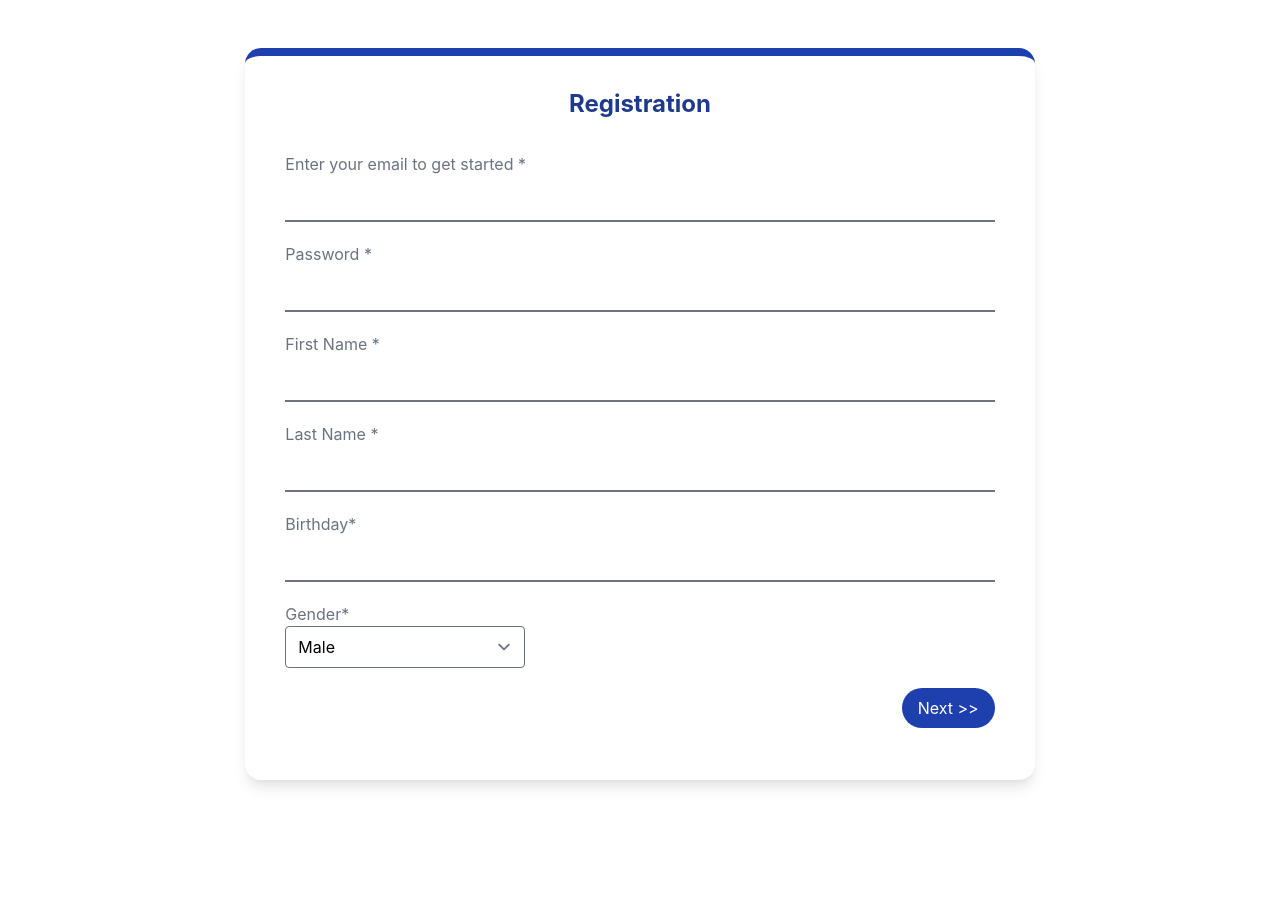
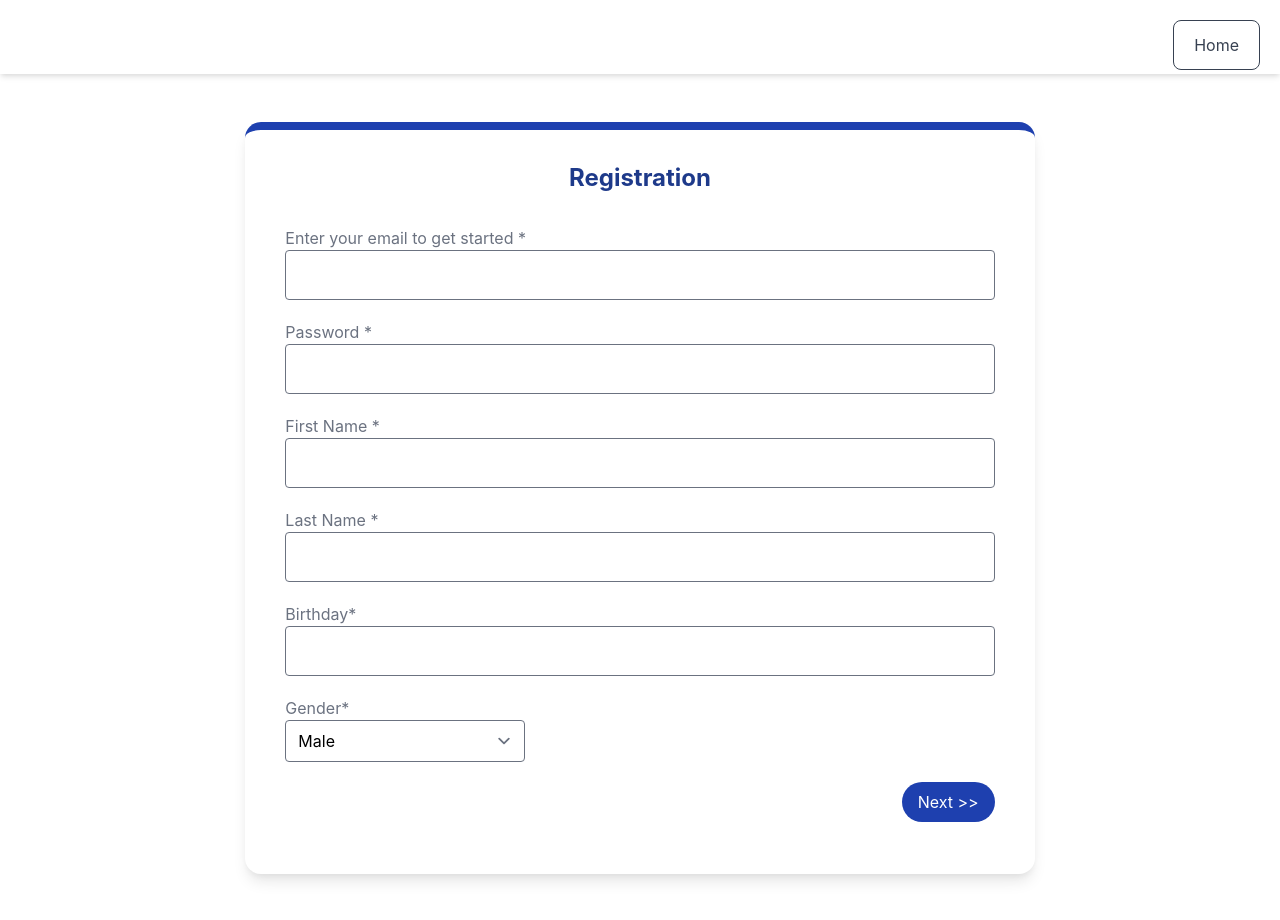
Before and after one commit to fe-bootcamp-2021/evently, a React (Create React App) app: page /signup in a window 1280 px wide. Before the commit the page ends 828 px from the top, so only its background shows below. Built offline with nearby package versions, Linux system fonts and the light colour scheme; no server answers.

Commit message:
feat: change signup style

```diff
--- a/src/components/Input/Input.jsx
+++ b/src/components/Input/Input.jsx
@@ -5,9 +5,10 @@ export default function Input({
   className,
   placeholder,
   onChange,
+  onClick,
   required,
   checked,
-  value
+  value,
 }) {
   return (
     <input
@@ -18,6 +19,7 @@ export default function Input({
       className={className}
       placeholder={placeholder}
       onChange={onChange}
+      onClick={onClick}
       required={required}
       checked={checked}
     />
--- a/src/components/SignUp/SignUp.jsx
+++ b/src/components/SignUp/SignUp.jsx
@@ -1,16 +1,26 @@
 import React, { useState } from "react";
+import { Link } from "react-router-dom";
+import { Routes } from "../../constants/routes";
+import { home } from "../../constants/constants";
+import Button from "../Button/Button";
 import SignUpFirst from "./SignUpFirst";
 import SignUpSecond from "./SignUpSecond";
+import { nav } from "./SignUp.style";
 
 export default function SignUp() {
   const [page, setPage] = useState(1);
   const [firstPageInfo, setFirstPageInfo] = useState(1);
   return (
     <>
+      <div className={nav}>
+        <Link to={Routes.unAuthenticated().path}>
+          <Button name={home} variant="buttonOutline" className="m-1 mr-5" />
+        </Link>
+      </div>
       {page === 1 ? (
         <SignUpFirst setFirstPageInfo={setFirstPageInfo} setPage={setPage} />
       ) : (
-        <SignUpSecond firstPageInfo={firstPageInfo}/>
+        <SignUpSecond firstPageInfo={firstPageInfo} />
       )}
     </>
   );
--- a/src/components/SignUp/SignUp.style.js
+++ b/src/components/SignUp/SignUp.style.js
@@ -1,7 +1,7 @@
 import classNames from "classnames/bind";
 
 export const containerSignUp = classNames(["min-h-screen", "p-0", "sm:p-12"]);
-
+export const nav = classNames(["shadow-md flex w-full justify-end"]);
 export const card = classNames([
   "mx-auto",
   "w-2/3",
@@ -32,21 +32,7 @@ export const items = classNames(["relative", "z-0", "w-full", "mb-5"]);
 export const label = classNames(["text-gray-500"]);
 
 export const input = classNames([
-  "pt-3",
-  "pb-2",
-  "block",
-  "w-full",
-  "px-0",
-  "mt-0",
-  "border-gray-500",
-  "bg-transparent",
-  "border-0",
-  "border-b-2",
-  "appearance-none",
-  "focus:outline-none",
-  "focus:ring-0",
-  "focus:border-black",
-  "border-gray-200",
+  "appearance-none block w-full bg-grey-lighter text-grey-darker border border-red rounded py-3 px-4 mb-3",
 ]);
 
 export const buttonContainer = classNames([
--- a/src/components/SignUp/SignUpFirst.jsx
+++ b/src/components/SignUp/SignUpFirst.jsx
@@ -8,6 +8,7 @@ import {
 import { convertDateToString, formatDate } from "../../helpers/date.helpers.";
 import ErrorMessage from "../ErrorMessage/ErrorMessage";
 import Button from "../Button/Button";
+import Input from "../Input/Input";
 import {
   containerSignUp,
   card,
@@ -121,13 +122,12 @@ export default function SignUpFirst({ setFirstPageInfo, setPage }) {
           <h2 className={title}>Registration</h2>
           <div className={items}>
             <label className={label}>Enter your email to get started *</label>
-            <input
+            <Input
               type="text"
               placeholder=" "
-              required
+              required="required"
               className={input}
               onChange={handleEmail}
-              autoComplete="off"
             />
             <ErrorMessage
               message="Invalid email address"
@@ -136,13 +136,12 @@ export default function SignUpFirst({ setFirstPageInfo, setPage }) {
           </div>
           <div className={items}>
             <label className={label}>Password *</label>
-            <input
+            <Input
               type="password"
               placeholder=" "
-              required
+              required="required"
               className={input}
               onChange={handlePassword}
-              autoComplete="off"
             />
             <ErrorMessage
               message="Password should be minimum eight characters, at least one letter and one number"
@@ -151,13 +150,14 @@ export default function SignUpFirst({ setFirstPageInfo, setPage }) {
           </div>
           <div className={items}>
             <label className={label}>First Name *</label>
-            <input
+            <Input
               type="text"
               placeholder=" "
               onChange={handleFirstName}
               className={input}
-              required
+              required="required"
             />
+
             <ErrorMessage
               message="First name is required"
               isValid={isValidFirstName}
@@ -165,11 +165,11 @@ export default function SignUpFirst({ setFirstPageInfo, setPage }) {
           </div>
           <div className={items}>
             <label className={label}>Last Name *</label>
-            <input
+            <Input
               type="text"
               placeholder=" "
               onChange={handleLastName}
-              required
+              required="required"
               className={input}
             />
             <ErrorMessage
@@ -179,21 +179,21 @@ export default function SignUpFirst({ setFirstPageInfo, setPage }) {
           </div>
           <div className={items}>
             <label className={label}>Birthday*</label>
-            <input
+            <Input
               type="text"
               placeholder=" "
-              required
+              required="required"
               className={input}
               value={birthdayString}
               onClick={handleBirthday}
-              onChange={(ev)=>setBirthdayString(birthdayString)}
+              onChange={() => setBirthdayString(birthdayString)}
             />
             <ErrorMessage
               message="Birthday is required"
               isValid={isValidBirthday}
             />
             <Calendar
-              className={`mt-2 ${isCalendar ? "" : "hidden"}`}
+              className={`mt-2 w-80 border p-2 ${isCalendar ? "" : "hidden"}`}
               onChange={handleDate}
             />
           </div>
--- a/src/components/UnAuthenticated/UnAuthenticated.jsx
+++ b/src/components/UnAuthenticated/UnAuthenticated.jsx
@@ -17,8 +17,6 @@ import {
   circle3,
   circle4,
   circle5,
-  input,
-  buttonStyle,
   circleMin1,
   circleMin2,
   circleMin3,
--- a/src/constants/constants.js
+++ b/src/constants/constants.js
@@ -1,5 +1,6 @@
 export const logIn = "Log In";
 export const signUp = "Sign Up";
+export const home = "Home";
 export const next = "Next >>";
 export const cancel = "Cancel";
 export const TYPE_NUMBER = "number"
```
Lines whose indentation alone changed are shown as unchanged.
